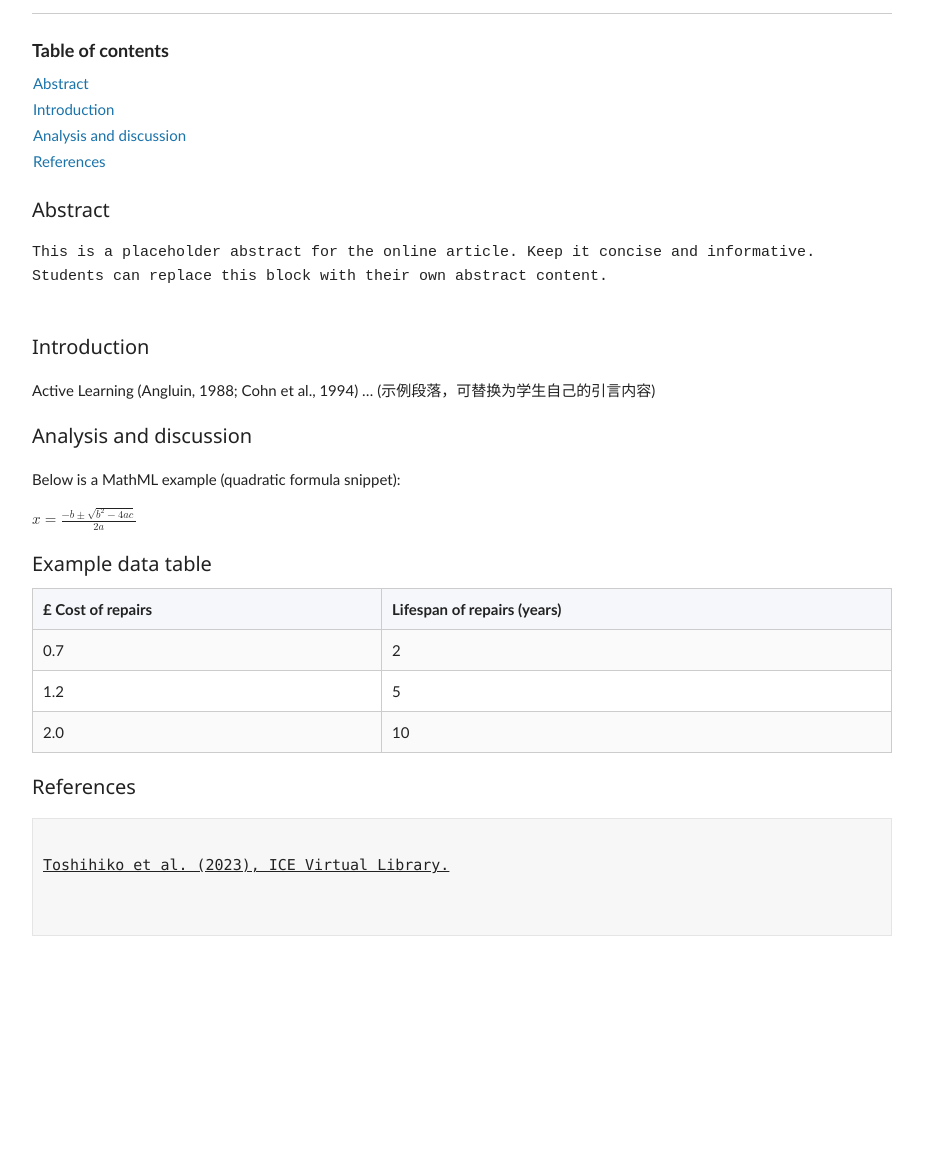
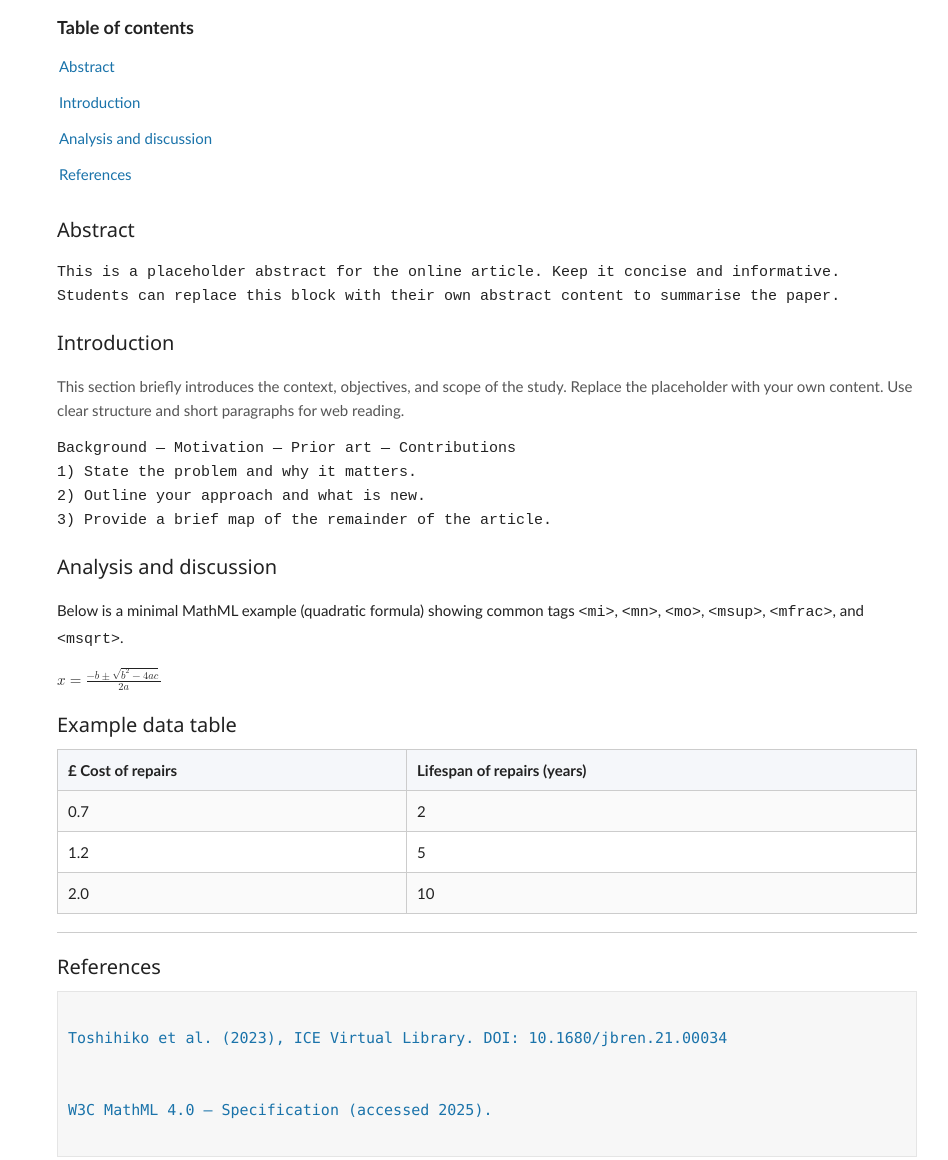
Before and after one commit to Isoching/HTML-, a plain HTML site: page index.html in a window 1280 px wide. Shown: the part 194-1354 px from the top of the page, without its empty margins (178-1126 px from the left). Before the commit the page ends 1225 px from the top, so only its background shows below. Drawn offline with nearby package versions, Linux system fonts and the light colour scheme.

Commit message:
Update index.html

```diff
--- a/index.html
+++ b/index.html
@@ -1,54 +1,96 @@
 <!DOCTYPE html>
 <html lang="en">
 <head>
-<meta charset="utf-8">
-<title>ENG0018 Computer Laboratory 2025/26</title>
-<meta name="viewport" content="width=device-width, initial-scale=1">
-<!-- 外部样式示例（可选） -->
+  <meta charset="utf-8" />
+  <title>ENG0018 Computer Laboratory 2025/26 — H2 Web Article</title>
+  <meta name="viewport" content="width=device-width, initial-scale=1" />
+
+  <!-- [Step 13] 外部样式示例（可用可不用；教学用） -->
   <link rel="stylesheet" href="https://www.w3schools.com/w3css/4/w3.css">
+
+  <!-- [Steps 7–12, 14] 内部样式：统一排版、表格、美化、隐藏类演示 -->
   <style>
-  /* 单栏阅读友好排版 */
-  body { background:#fff; font-family: Calibri, Arial, sans-serif; color:#222; line-height:1.6; margin:0; }
+    /* 全局排版（单栏） */
+    :root {
+      --text: #222;
+      --muted: #555;
+      --line: #ccc;
+      --bg: #fff;
+      --link: #1a73aa;
+      --tableBand: #fafafa;
+      --tableHead: #f5f7fa;
+      --mono: Consolas, Menlo, Monaco, "Courier New", monospace;
+    }
+    html, body { background: var(--bg); margin: 0; padding: 0; }
+    body { color: var(--text); font-family: Calibri, Arial, sans-serif; line-height: 1.6; }
+
+    /* 页面容器（单栏） */
     .page { max-width: 900px; margin: 0 auto; padding: 24px 20px 80px; }
-  header h1 { margin: 8px 0 0; font-size: 28px; }
-  header h2 { margin: 4px 0 0; font-weight: normal; font-size: 18px; color:#555; }
-  hr { border: none; border-top: 1px solid #ccc; margin: 16px 0; }
 
-  /* 目录与章节 */
-  .toc { margin: 8px 0 20px; }
+    /* 头部（步骤 3–6） */
+    header h1 { margin: 6px 0 0; font-size: 28px; font-weight: 700; }
+    header h2 { margin: 4px 0 10px; font-size: 18px; font-weight: 400; color: var(--muted); }
+    .paper-title { font-family: Calibri, Arial, sans-serif; font-size: 22px; font-weight: 700; margin: 10px 0; }
+
+    /* 分隔线（Step 6） */
+    hr { border: none; border-top: 1px solid var(--line); margin: 14px 0; }
+
+    /* 目录区（Steps 22–23） */
+    .toc { margin: 10px 0 22px; }
     .toc table { width: 100%; border-collapse: collapse; }
-  .toc th { text-align:left; font-size: 18px; padding: 6px 0; }
-  .toc td a { color:#1a73aa; text-decoration:none; }
-  .toc td a:hover { text-decoration: underline; }
+    .toc th { text-align: left; font-size: 18px; padding: 6px 0; }
+    .toc td { padding: 6px 2px; }
+    .toc a { color: var(--link); text-decoration: none; }
+    .toc a:hover { text-decoration: underline; }
 
-  /* 段落缩进示例（与讲义 p.ex1 一致的思路） */
-  p.ex1 { margin-left: 250px; }
+    /* 段落与缩进类（Steps 11, 17–18） */
+    p.ex1 { margin-left: 250px; } /* p.ex1 左缩进示例 */
+    .lead { color: var(--muted); }
 
-  /* 通用标题 */
+    /* 章节标题（H3 用于 Abstract / Introduction / Analysis / References） */
     h3 { margin: 18px 0 8px; font-size: 20px; }
 
-  /* 数据表样式（边框、留白、隔行） */
-  .tb { border-collapse: collapse; width:100%; margin: 8px 0 18px; }
-  .tb th, .tb td { border:1px solid #ccc; padding:8px 10px; text-align:left; }
-  .tb th { background:#f5f7fa; }
-  .tb tr:nth-child(even) { background:#fafafa; }
+    /* 数据表（Steps 24，含边框、留白、隔行底色等） */
+    .tb { border-collapse: collapse; width: 100%; margin: 8px 0 18px; }
+    .tb th, .tb td { border: 1px solid var(--line); padding: 8px 10px; text-align: left; }
+    .tb th { background: var(--tableHead); }
+    .tb tr:nth-child(even) { background: var(--tableBand); }
 
-  /* 参考文献区 */
-  .refs pre { white-space: pre-wrap; font-family: Consolas, Menlo, monospace; background:#f7f7f7; padding:10px; border:1px solid #e5e5e5; }
+    /* 参考文献（Step 27，用 pre 保持对齐） */
+    .refs pre {
+      white-space: pre-wrap;
+      font-family: var(--mono);
+      background: #f7f7f7;
+      padding: 10px;
+      border: 1px solid #e5e5e5;
+      margin: 6px 0 0;
+    }
+    .refs a { color: var(--link); text-decoration: none; }
+    .refs a:hover { text-decoration: underline; }
+
+    /* 演示隐藏类（Step 14） */
+    .mySlides { display: none; }
+
+    /* 小屏优化 */
+    @media (max-width: 560px) {
+      p.ex1 { margin-left: 0; }
+    }
   </style>
 </head>
-<body>
+<body style="background-color:#FFFFFF;margin-left:50px;"><!-- [Step 15] 行内样式演示（教学用） -->
   <div class="page">
+
+    <!-- [Steps 3–6] 标题、URN、分隔线与论文题目 -->
     <header>
       <h1><b>ENG0018 Computer Laboratory 2025/26</b></h1>
       <h2>Student URN: 123456</h2>
     </header>
 
     <hr>
-  <h2 style="font-family: Calibri;"><b>Conference paper: Bridge Deck Repairs</b></h2>
+    <h2 class="paper-title"><b>Conference paper: Bridge Deck Repairs</b></h2>
     <hr>
 
-  <!-- 目录（锚点导航） -->
+    <!-- [Steps 22–23] Table of contents（锚点对应到下方的 h3#id） -->
     <section class="toc">
       <table>
         <tr><th>Table of contents</th></tr>
@@ -59,24 +101,39 @@
       </table>
     </section>
 
-  <!-- 摘要 -->
+    <!-- [Steps 16–17] Abstract：带 id 供目录跳转；正文演示 p.ex1 + pre（保留换行/空格） -->
     <h3 id="Abstract">Abstract</h3>
     <p class="ex1">
 <pre>
 This is a placeholder abstract for the online article. Keep it concise and informative.
-Students can replace this block with their own abstract content.
+Students can replace this block with their own abstract content to summarise the paper.
 </pre>
     </p>
 
-  <!-- 引言 -->
+    <!-- [Steps 18] Introduction：示例文本；与 TOC 锚点一致 -->
     <h3 id="Introduction">Introduction</h3>
-  <p>
-    Active Learning (Angluin, 1988; Cohn et al., 1994) … (示例段落，可替换为学生自己的引言内容)
+    <p class="lead">
+      This section briefly introduces the context, objectives, and scope of the study. Replace the
+      placeholder with your own content. Use clear structure and short paragraphs for web reading.
+    </p>
+    <p class="ex1">
+<pre>
+Background — Motivation — Prior art — Contributions
+1) State the problem and why it matters.
+2) Outline your approach and what is new.
+3) Provide a brief map of the remainder of the article.
+</pre>
     </p>
 
-  <!-- 分析与讨论 + MathML 示例 -->
+    <!-- [Steps 19–21] Analysis & Discussion，含 MathML 示例 -->
     <h3 id="Analysis">Analysis and discussion</h3>
-  <p>Below is a MathML example (quadratic formula snippet):</p>
+    <p>
+      Below is a minimal MathML example (quadratic formula) showing common tags
+      <code>&lt;mi&gt;</code>, <code>&lt;mn&gt;</code>, <code>&lt;mo&gt;</code>, <code>&lt;msup&gt;</code>, <code>&lt;mfrac&gt;</code>, and
+      <code>&lt;msqrt&gt;</code>.
+    </p>
+
+    <!-- [Step 21] MathML 示例：x = [-b ± sqrt(b^2 - 4ac)]/(2a) -->
     <math xmlns="http://www.w3.org/1998/Math/MathML">
       <mrow>
         <mi>x</mi>
@@ -86,8 +143,11 @@ Students can replace this block with their own abstract content.
             <mo>&#x2212;</mo><mi>b</mi>
             <mo>&#x00B1;</mo>
             <msqrt>
+              <mrow>
                 <msup><mi>b</mi><mn>2</mn></msup>
-            <mo>&#x2212;</mo><mn>4</mn><mi>a</mi><mi>c</mi>
+                <mo>&#x2212;</mo>
+                <mn>4</mn><mi>a</mi><mi>c</mi>
+              </mrow>
             </msqrt>
           </mrow>
           <mrow><mn>2</mn><mi>a</mi></mrow>
@@ -95,24 +155,36 @@ Students can replace this block with their own abstract content.
       </mrow>
     </math>
 
-  <!-- 示例数据表（学生可替换） -->
+    <!-- [Steps 24] 示例数据表（表格样式已在 .tb 中定义） -->
     <h3>Example data table</h3>
     <table class="tb">
-    <tr><th>£ Cost of repairs</th><th>Lifespan of repairs (years)</th></tr>
+      <tr>
+        <th>£ Cost of repairs</th>
+        <th>Lifespan of repairs (years)</th>
+      </tr>
       <tr><td>0.7</td><td>2</td></tr>
       <tr><td>1.2</td><td>5</td></tr>
       <tr><td>2.0</td><td>10</td></tr>
     </table>
 
-  <!-- 参考文献（外链） -->
+    <!-- [Steps 25, 27] References：外链到文献/DOI；用 <pre> 保持整齐（教学用） -->
+    <hr>
     <h3 id="References">References</h3>
     <div class="refs">
 <pre>
 <a href="https://www.icevirtuallibrary.com/doi/full/10.1680/jbren.21.00034" target="_blank">
-Toshihiko et al. (2023), ICE Virtual Library.
+Toshihiko et al. (2023), ICE Virtual Library. DOI: 10.1680/jbren.21.00034
+</a>
+<a href="https://www.w3.org/TR/MathML4/" target="_blank">
+W3C MathML 4.0 — Specification (accessed 2025).
 </a>
 </pre>
     </div>
+
+    <!-- [Step 28] 结束前自检：标题层级、目录跳转、表格样式、MathML 渲染是否正常 -->
   </div>
+
+  <!-- （可选）演示隐藏类：不会显示 -->
+  <div class="mySlides">This block is hidden by .mySlides{display:none}</div>
 </body>
 </html>
```
Lines whose indentation alone changed are shown as unchanged.
